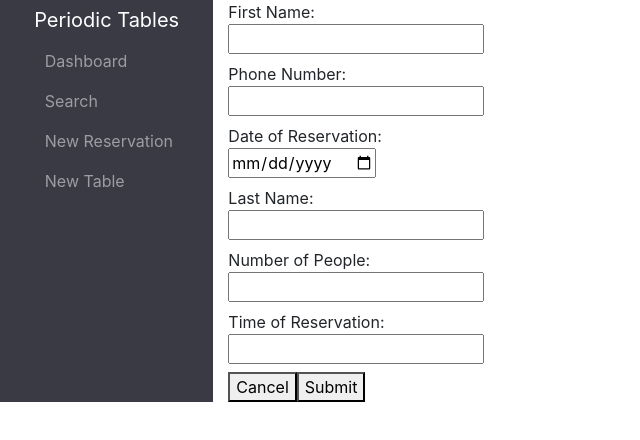
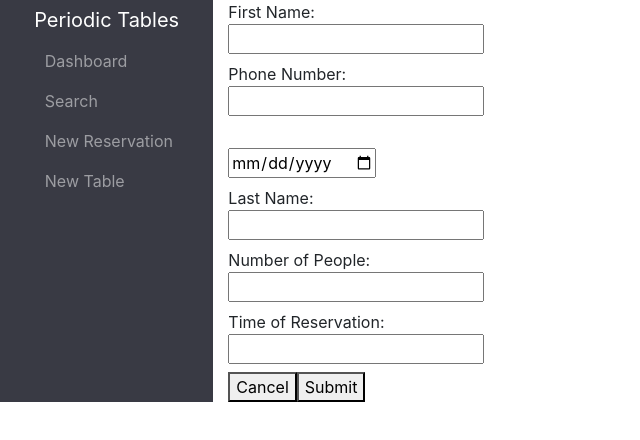
Before and after one commit to Thinkful-Ed/starter-restaurant-reservation, a React (Create React App) app in the folder front-end/: page /reservations/new in a window 1280 px wide. Shown: the top 440 px of the page, without its empty margins (0-640 px from the left). Built offline with nearby package versions, Linux system fonts and the light colour scheme; no server answers; a web font is replaced by a local one.

Commit message:
commit test

```diff
--- a/front-end/src/reservations/Reservations.js
+++ b/front-end/src/reservations/Reservations.js
@@ -120,7 +120,6 @@ const Reservations = () => {
         </div>
         <div className="row">
           <label htmlFor="reservation_date">
-            Date of Reservation:
             <br/>
             <input
               id="reservation_date"
```
